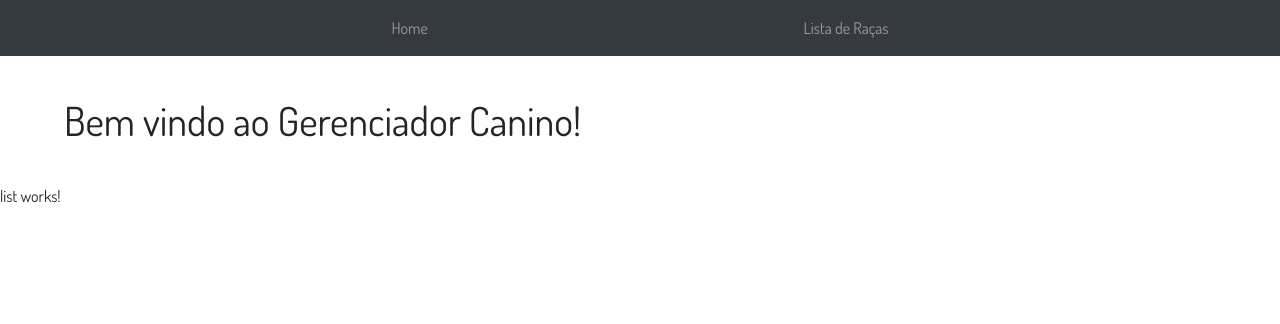
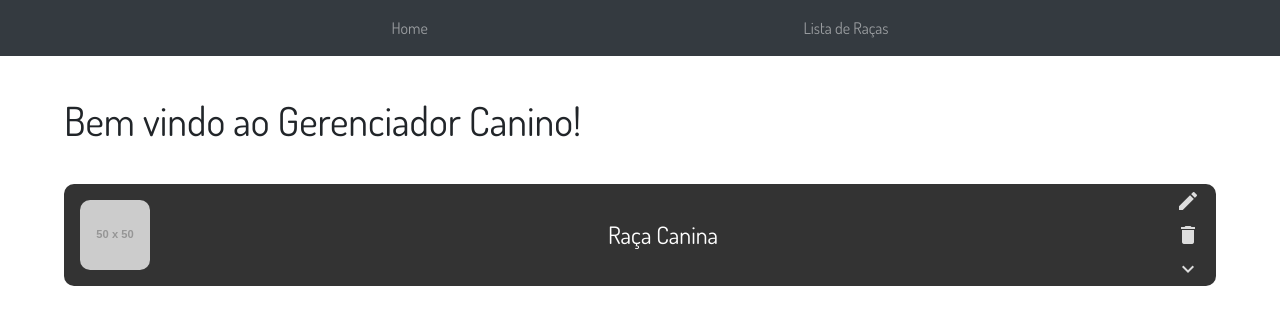
Before and after one commit to liviaxavier/gerenciadorCanino, an Angular app: page /list in a window 1280 px wide. Shown: the top 324 px of the page. Built offline with nearby package versions, Linux system fonts and the light colour scheme.

Commit message:
Inserir icones de controle nos itens da lista

```diff
--- a/src/app/list/list/list.component.html
+++ b/src/app/list/list/list.component.html
@@ -1,3 +1,11 @@
-<p>
-  list works!
-</p>
+<ul>
+  <li>
+    <img src="http://via.placeholder.com/50x50" alt="">
+    <h4>Raça Canina</h4>
+    <div class="controllers">
+      <i class="material-icons">edit</i>
+      <i class="material-icons">delete</i>
+      <i class="material-icons">expand_more</i>
+    </div>
+  </li>
+</ul>
--- a/src/app/list/list/list.component.scss
+++ b/src/app/list/list/list.component.scss
@@ -0,0 +1,41 @@
+ul,li{
+    display: flex;
+    align-items: center;
+}
+ul{
+    flex-direction: column;
+    list-style: none;
+    li{
+        background-color: #333;
+        width: 90%;
+        min-height: 100px;
+        padding: 0 1em;
+        justify-content: space-between;
+        border-radius: 10px;
+        img{
+            width: 70px;
+            height: 70px;
+            background-color: #222;
+            border-radius: 10px;
+        }
+        h4{
+            margin: 0;
+            color: white;
+        }
+        .controllers{
+            display: flex;
+            flex-direction: column;
+            height: 100%;
+        }
+        .material-icons{
+            cursor: pointer;
+            color: #ddd;
+            margin: 5px auto;
+            &:hover{
+                color: #222;
+            }
+        }
+    }
+
+
+}
--- a/src/index.html
+++ b/src/index.html
@@ -6,6 +6,7 @@
   <base href="/">
 
   <meta name="viewport" content="width=device-width, initial-scale=1">
+  <link href="https://fonts.googleapis.com/icon?family=Material+Icons" rel="stylesheet">
   <link rel="icon" type="image/x-icon" href="./src/favicon-dog.png">
   <link rel="stylesheet" href="https://stackpath.bootstrapcdn.com/bootstrap/4.1.3/css/bootstrap.min.css" integrity="sha384-MCw98/SFnGE8fJT3GXwEOngsV7Zt27NXFoaoApmYm81iuXoPkFOJwJ8ERdknLPMO" crossorigin="anonymous">
 </head>
```
